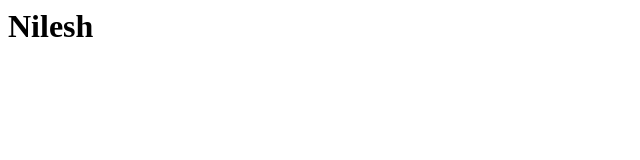
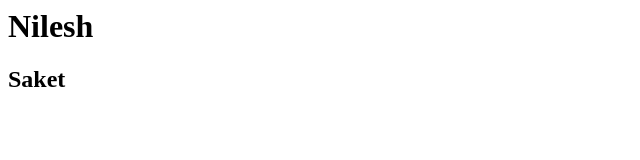
Before and after one commit to saketpr/shopping, a plain HTML site: page index.html in a window 1280 px wide. Shown: the full height of the page, 0-640 px from the left. Drawn offline with Linux system fonts and the light colour scheme.

Commit message:
Saket Second commit

```diff
--- a/index.html
+++ b/index.html
@@ -1 +1,2 @@
 <h1>Nilesh</h1>
+<h2>Saket</h2>
```
